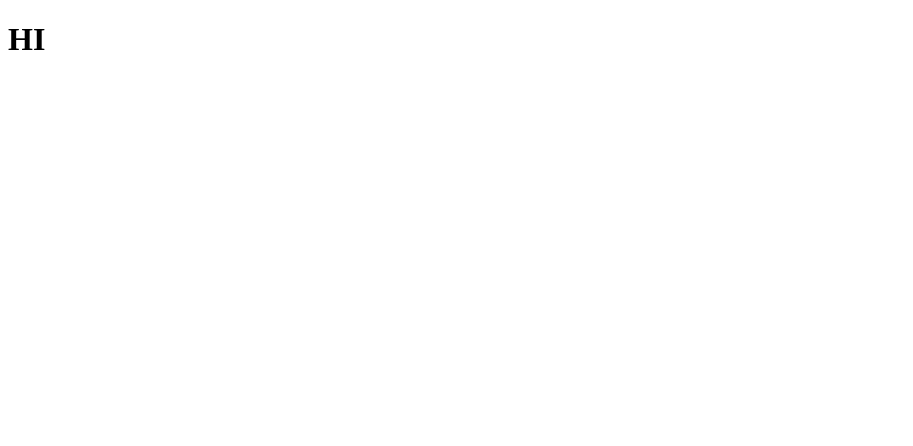
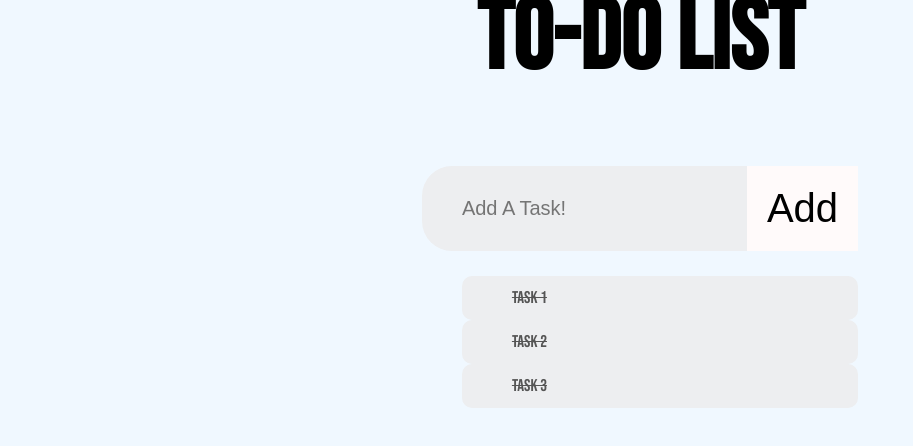
Before and after one commit to JCedilla/todolist, a plain HTML site: page index.html in a window 1280 px wide. Shown: the whole page, without its empty margins (0-913 px from the left). Drawn offline with Linux system fonts and the light colour scheme.

Commit message:
sum sum gonna finish this l8r

```diff
--- a/index.html
+++ b/index.html
@@ -4,9 +4,27 @@
     <meta charset="UTF-8">
     <meta name="viewport" content="width=device-width, initial-scale=1.0">
     <link rel="stylesheet" href="styles.css">
+    <link rel="preconnect" href="https://fonts.googleapis.com">
+    <link rel="preconnect" href="https://fonts.gstatic.com" crossorigin>
+    <link href="https://fonts.googleapis.com/css2?family=Bebas+Neue&display=swap" rel="stylesheet">
     <title>To-do List</title>
 </head>
 <body>
-    <h1>HI</h1>
+    <div class="container">
+        <div class="Todo-app">
+            <h1>To-do List</h1>
+            <div class="AddTask">
+                <input type="text" placeholder="Add A Task!">
+                <button>Add</button>
+            </div>
+            <ul id="list-container">
+
+                <li class="checked">Task 1</li>
+                <li class="checked">Task 2</li>
+                <li class="checked">Task 3</li>
+            </ul>
+        </div>
+    </div>
+
 </body>
 </html>
--- a/styles.css
+++ b/styles.css
@@ -1,3 +1,69 @@
-.h1 {
+.bebas-neue-regular {
+    font-family: "Bebas Neue", sans-serif;
+    font-weight: 400;
+    font-style: normal;
+  }
+
+body {
+    background-color: aliceblue;
+}
+
+.container {
+    display: flex;
+    justify-content: center;
+    align-items: center;
+    height: 40vh;
+    font-family: "Bebas Neue", sans-serif;
+}
+
+.container h1 {
+    display: flex;
+    justify-content: center;
+    align-items: center;
+    font-size: 100px;
+}
+
+
+.AddTask {
+    display: flex;
+    align-items: center;
+    justify-content: space-between;
+    background: #edeef0;
+    border-radius: 30px;
+    padding-left: 20px;
+    margin-bottom: 25px;
 
 }
+
+input {
+    flex: 1;
+    border: none;
+    outline: none;
+    background: transparent;
+    padding: 20px;
+    font-size: 20px;
+}
+
+button {
+    border: none;
+    outline: none;
+    background: #FFFAFA;
+    padding: 20px;
+    font-size: 40px;
+    cursor: pointer;
+}
+
+ul li {
+    list-style: none;
+    font-size: 17px;
+    padding: 12px 8px 12px 50px;
+    user-select: none;
+    cursor: pointer;
+    background-color: #edeef0;
+    border-radius: 10px;
+}
+
+ul li.checked {
+    color: #555;
+    text-decoration: line-through;
+}
```
